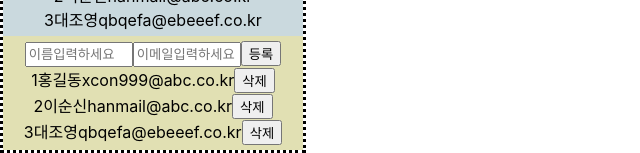
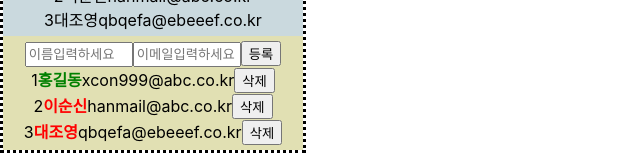
Before and after one commit to YOOJUNGIL/blog, a React (Create React App) app: page / in a window 1280 px wide. Shown: the part 892-1045 px from the top of the page, without its empty margins (0-640 px from the left). Built offline with nearby package versions, Linux system fonts and the light colour scheme.

Commit message:
15배열에항목수정하기

```diff
--- a/src/App.js
+++ b/src/App.js
@@ -30,13 +30,16 @@ function App() {
     const users = [
         {id: 1,
             userName: '홍길동',
-            email: 'xcon999@abc.co.kr'},
+            email: 'xcon999@abc.co.kr',
+            active: true},
         {id: 2,
             userName: '이순신',
-            email: 'hanmail@abc.co.kr'},
+            email: 'hanmail@abc.co.kr',
+            active: false},
         {id: 3,
             userName: '대조영',
-            email: 'qbqefa@ebeeef.co.kr'}
+            email: 'qbqefa@ebeeef.co.kr',
+            active: false}
     ];
 
     let isChidrenDisp = true;
--- a/src/components/ContentsCRUD.js
+++ b/src/components/ContentsCRUD.js
@@ -1,11 +1,11 @@
 import React, { useState, useRef } from 'react';
 
 // User컴포넌트(건별추가)
-function User({user, onRemove}) {
+function User({user, onRemove, onToggle}) {
     return (
         <div>
             <span>{user.id}</span>
-            <span>{user.userName}</span>
+            <span><b onClick={() => onToggle(user.id)} style={{cursor: 'pointer', color: user.active ? 'green' : 'red'}}>{user.userName}</b></span>
             <span>{user.email}</span>
             {/*function(){onRemove(user.id)} es5 : es6 () => onRemove(user.id)*/}
             <button onClick={() => onRemove(user.id)}>삭제</button>
@@ -14,11 +14,11 @@ function User({user, onRemove}) {
 }
 
 // Users컴포넌트
-function Users({users, onRemove}) {
+function Users({users, onRemove, onToggle}) {
     return (
         <div>
             {users.map(user => (
-                <User user={user} onRemove={onRemove} key={user.id}/>
+                <User user={user} onRemove={onRemove} onToggle={onToggle} key={user.id}/>
             ))}
         </div>
     );
@@ -86,13 +86,19 @@ function ContentsCRUD(props) {
         setUsers(users.filter(user => user.id !== id));
     };
 
+    // 반전
+    const onToggle = (id) => {
+        console.log(id);
+        setUsers(users.map(user => user.id === id ? {...user, active: !user.active} : user));
+    };
+
     // id초기값
     const nextId = useRef(4);
 
     return (
         <div style={{padding: '5px', backgroundColor: '#e1e0b3'}}>
             <CreateUser userName={userName} email={email} onChange={onChange} onCreate={onCreate}/>
-            <Users users={users} onRemove={onRemove}/>
+            <Users users={users} onRemove={onRemove} onToggle={onToggle}/>
         </div>
     );
 }
```
